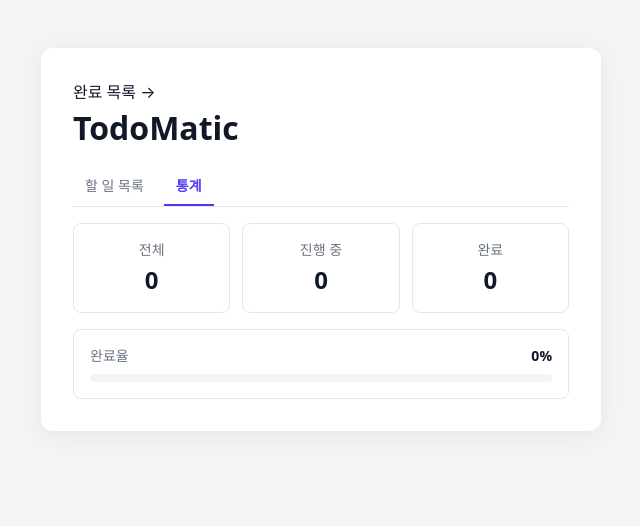
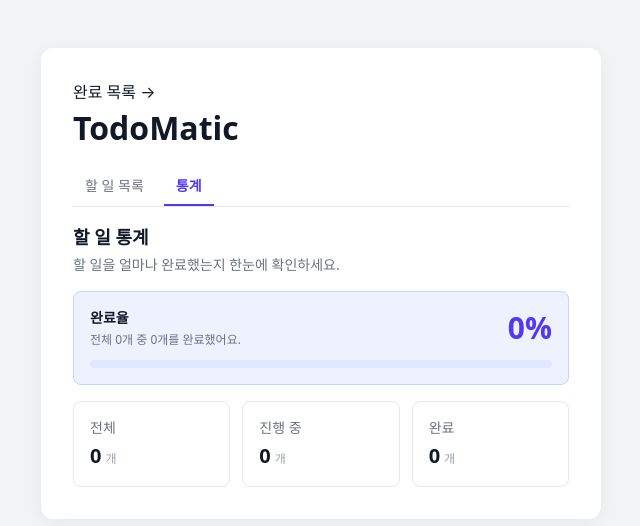
Before and after one commit to Leets-Official/8th-FE-Zero100, a React (Vite) app in the folder todo/: page / in a window 1280 px wide. Both pictures are taken after a click on the button "통계". Shown: the top 526 px of the page, without its empty margins (319-959 px from the left). Built offline with nearby package versions, Linux system fonts and the light colour scheme.

Commit message:
style: 통계 탭 디자인 시안 반영 . .

```diff
--- a/todo/src/components/Stats.jsx
+++ b/todo/src/components/Stats.jsx
@@ -16,23 +16,36 @@
 
   return (
     <section className="flex flex-col gap-4">
+      <div>
+        <h2 className="text-lg font-bold">할 일 통계</h2>
+        <p className="mt-1 text-sm text-gray-500">할 일을 얼마나 완료했는지 한눈에 확인하세요.</p>
+      </div>
+
+      <div className="rounded-lg border border-indigo-200 bg-indigo-50 p-4">
+        <div className="flex items-center justify-between">
+          <div>
+            <p className="text-sm font-semibold">완료율</p>
+            <p className="mt-1 text-xs text-gray-500">
+              전체 {total}개 중 {completed}개를 완료했어요.
+            </p>
+          </div>
+          <span className="text-3xl font-bold text-indigo-600">{rate}%</span>
+        </div>
+        <div className="mt-3 h-2 w-full rounded-full bg-indigo-100">
+          <div className="h-2 rounded-full bg-indigo-600" style={{ width: `${rate}%` }} />
+        </div>
+      </div>
+
       <div className="grid grid-cols-3 gap-3">
         {items.map((item) => (
-          <div key={item.label} className="rounded-lg border border-gray-200 p-4 text-center">
+          <div key={item.label} className="rounded-lg border border-gray-200 p-4">
             <p className="text-sm text-gray-500">{item.label}</p>
-            <p className="mt-1 text-2xl font-bold">{item.value}</p>
+            <p className="mt-1">
+              <span className="text-xl font-bold">{item.value}</span>
+              <span className="ml-1 text-xs text-gray-400">개</span>
+            </p>
           </div>
         ))}
-      </div>
-
-      <div className="rounded-lg border border-gray-200 p-4">
-        <div className="flex justify-between text-sm">
-          <span className="text-gray-500">완료율</span>
-          <span className="font-bold">{rate}%</span>
-        </div>
-        <div className="mt-2 h-2 w-full rounded-full bg-gray-100">
-          <div className="h-2 rounded-full bg-indigo-600" style={{ width: `${rate}%` }} />
-        </div>
       </div>
     </section>
   );
```
